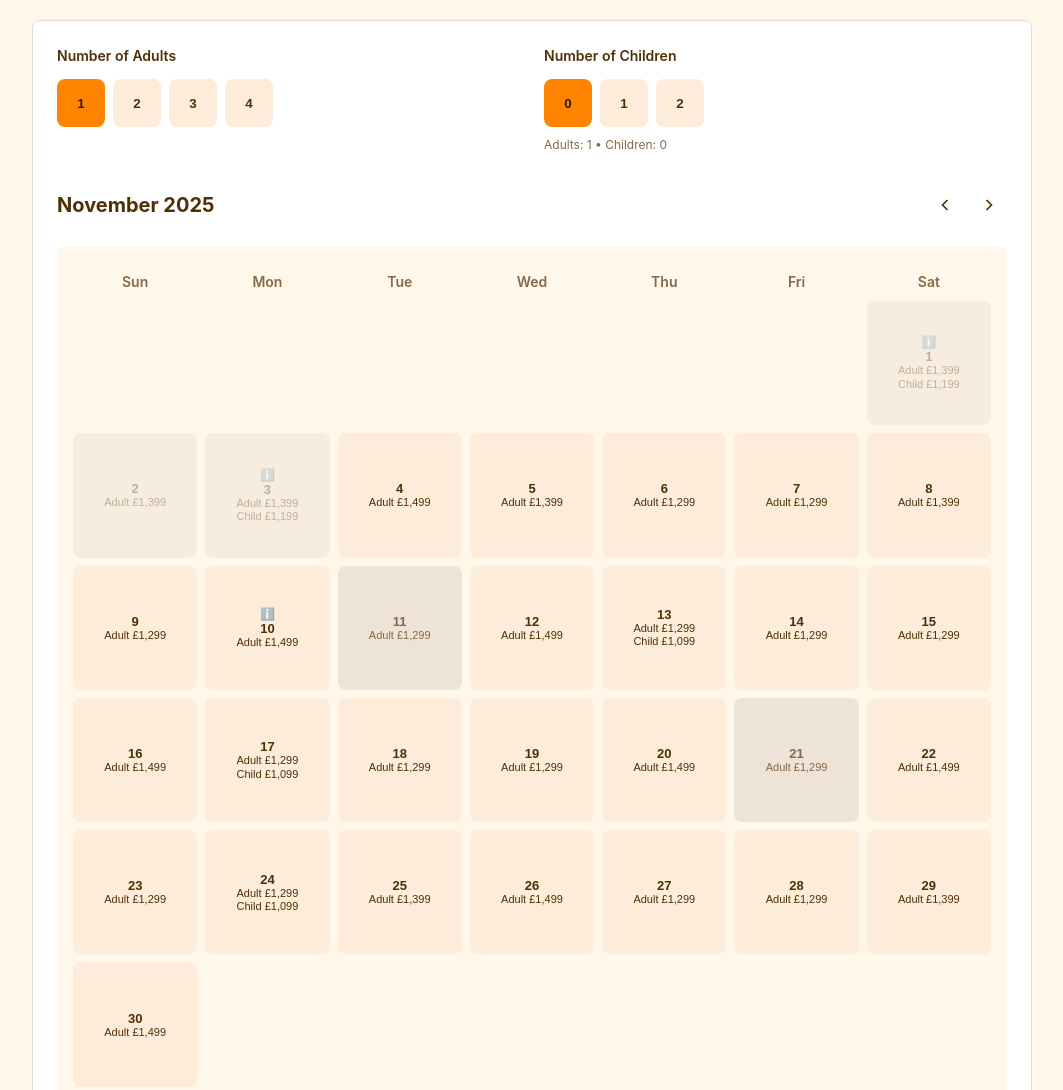
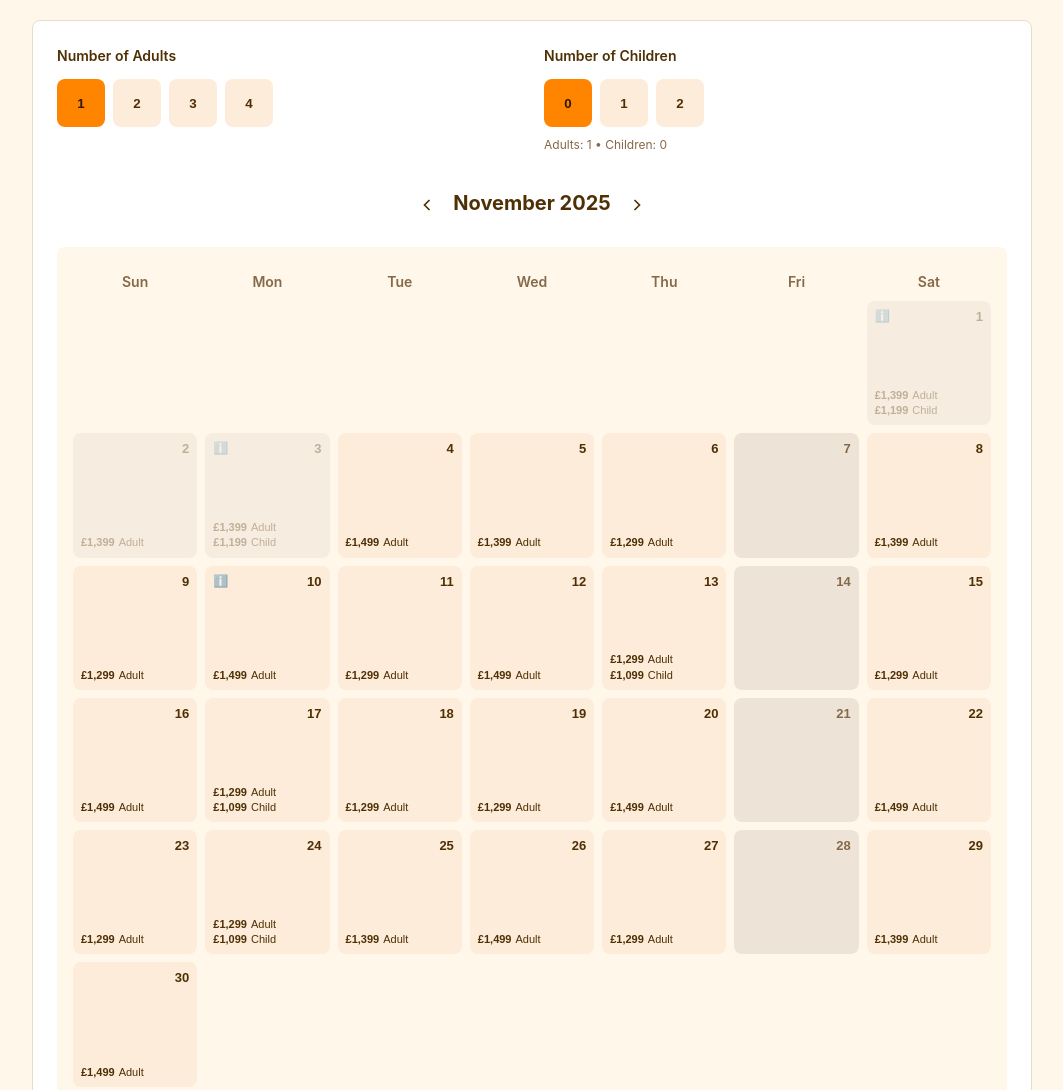
Before and after one commit to mattillston/selfguidedcalendar, a plain HTML site: page index.html in a window 1280 px wide. Shown: the top 1090 px of the page, without its empty margins (108-1171 px from the left). Drawn offline with Linux system fonts and the light colour scheme.

Commit message:
Updating some styles

```diff
--- a/calendar.js
+++ b/calendar.js
@@ -45,7 +45,6 @@ const TOUR_AVAILABILITY = {
         ],
       },
       6: { available: true, duration: 8, prices: [{ min: 1, max: 4, adult: 1299, sku: "SKU006-1-4" }] },
-      7: { available: true, duration: 8, prices: [{ min: 1, max: 4, adult: 1299, sku: "SKU007-1-4" }] },
       8: {
         available: true,
         duration: 8,
@@ -64,7 +63,7 @@ const TOUR_AVAILABILITY = {
           { min: 3, max: 4, adult: 1399, sku: "SKU010-3-4" },
         ],
       },
-      11: { available: false, duration: 8, prices: [{ min: 1, max: 4, adult: 1299, sku: "SKU011-1-4" }] },
+      11: { available: true, duration: 8, prices: [{ min: 1, max: 4, adult: 1299, sku: "SKU011-1-4" }] },
       12: {
         available: true,
         duration: 8,
@@ -74,7 +73,6 @@ const TOUR_AVAILABILITY = {
         ],
       },
       13: { available: true, duration: 8, prices: [{ min: 1, max: 4, adult: 1299, child: 1099, sku: "SKU013-1-4" }] },
-      14: { available: true, duration: 8, prices: [{ min: 1, max: 4, adult: 1299, sku: "SKU014-1-4" }] },
       15: { available: true, duration: 8, prices: [{ min: 1, max: 4, adult: 1299, sku: "SKU015-1-4" }] },
       16: {
         available: true,
@@ -95,7 +93,6 @@ const TOUR_AVAILABILITY = {
           { min: 3, max: 4, adult: 1399, sku: "SKU020-3-4" },
         ],
       },
-      21: { available: false, duration: 8, prices: [{ min: 1, max: 4, adult: 1299, sku: "SKU021-1-4" }] },
       22: {
         available: true,
         duration: 8,
@@ -123,7 +120,6 @@ const TOUR_AVAILABILITY = {
         ],
       },
       27: { available: true, duration: 10, prices: [{ min: 1, max: 4, adult: 1299, sku: "SKU027-1-4" }] },
-      28: { available: true, duration: 10, prices: [{ min: 1, max: 4, adult: 1299, sku: "SKU028-1-4" }] },
       29: {
         available: true,
         duration: 10,
@@ -343,20 +339,29 @@ function renderCalendar() {
       button.classList.add("highlighted")
     }
 
-    let priceHTML = ""
+    const priceSegments = []
     if (priceAdult != null) {
-      priceHTML += `<span class="calendar-day-price">Adult £${priceAdult.toLocaleString("en-GB")}</span>`
+      priceSegments.push(
+        `<span class="calendar-day-price"> <span class="calendar-day-price-value">£${priceAdult.toLocaleString(
+          "en-GB"
+        )}</span> <span class="calendar-day-price-label">Adult</span></span>`
+      )
     }
     if (priceChild != null) {
-      priceHTML += `<span class="calendar-day-price">Child £${priceChild.toLocaleString("en-GB")}</span>`
+      priceSegments.push(
+        `<span class="calendar-day-price"> <span class="calendar-day-price-value">£${priceChild.toLocaleString(
+          "en-GB"
+        )}</span> <span class="calendar-day-price-label">Child</span></span>`
+      )
     }
+    const pricesHTML = priceSegments.length ? `<div class="calendar-day-prices">${priceSegments.join("")}</div>` : ""
 
     let noteIcon = ""
     if (dayData?.note) {
       noteIcon = `<span class="note-icon" title="${dayData.note}">ℹ️</span>`
     }
 
-    button.innerHTML = `${noteIcon}<span class="calendar-day-number">${dayNum}</span>${priceHTML}`
+    button.innerHTML = `${noteIcon}<span class="calendar-day-number">${dayNum}</span>${pricesHTML}`
 
     button.addEventListener("click", () => handleDateClick(date, monthData))
 
--- a/index.html
+++ b/index.html
@@ -31,13 +31,13 @@
 
       <!-- Calendar Navigation -->
       <div class="calendar-header">
-        <h2 class="month-title" id="month-title">November 2025</h2>
         <div class="nav-buttons">
           <button class="nav-button" id="prev-month" aria-label="Previous month">
             <svg width="20" height="20" viewBox="0 0 24 24" fill="none" stroke="currentColor" stroke-width="2">
               <polyline points="15 18 9 12 15 6"></polyline>
             </svg>
           </button>
+          <h2 class="month-title" id="month-title">November 2025</h2>
           <button class="nav-button" id="next-month" aria-label="Next month">
             <svg width="20" height="20" viewBox="0 0 24 24" fill="none" stroke="currentColor" stroke-width="2">
               <polyline points="9 18 15 12 9 6"></polyline>
--- a/styles.css
+++ b/styles.css
@@ -123,7 +123,7 @@ body {
 .calendar-header {
   display: flex;
   align-items: center;
-  justify-content: space-between;
+  justify-content: center;
   margin-bottom: 24px;
 }
 
@@ -182,11 +182,12 @@ body {
   aspect-ratio: 1;
   border-radius: 8px;
   border: none;
-  padding: 8px 4px;
+  padding: 8px;
+  position: relative;
   display: flex;
   flex-direction: column;
-  align-items: center;
-  justify-content: center;
+  align-items: stretch;
+  justify-content: flex-start;
   font-size: 13px;
   font-weight: 500;
   cursor: pointer;
@@ -232,11 +233,46 @@ body {
 
 .calendar-day-number {
   font-weight: 700;
+  position: absolute;
+  top: 8px;
+  right: 8px;
 }
 
 .calendar-day-price {
   font-size: 11px;
   line-height: 1.2;
+  display: inline-flex;
+  gap: 4px;
+  align-items: baseline;
+}
+
+.calendar-day-prices {
+  position: absolute;
+  left: 8px;
+  bottom: 8px;
+  display: flex;
+  flex-direction: column;
+  gap: 2px;
+  align-items: flex-start;
+}
+
+.calendar-day-price-label {
+  font-weight: 400;
+}
+
+.calendar-day-price-value {
+  font-weight: 700;
+}
+
+.calendar-day .note-icon {
+  position: absolute;
+  top: 8px;
+  left: 8px;
+}
+
+.calendar-day.highlighted .calendar-day-price-label,
+.calendar-day.highlighted .calendar-day-price-value {
+  opacity: 0.2;
 }
 
 /* Booking Summary */
```
